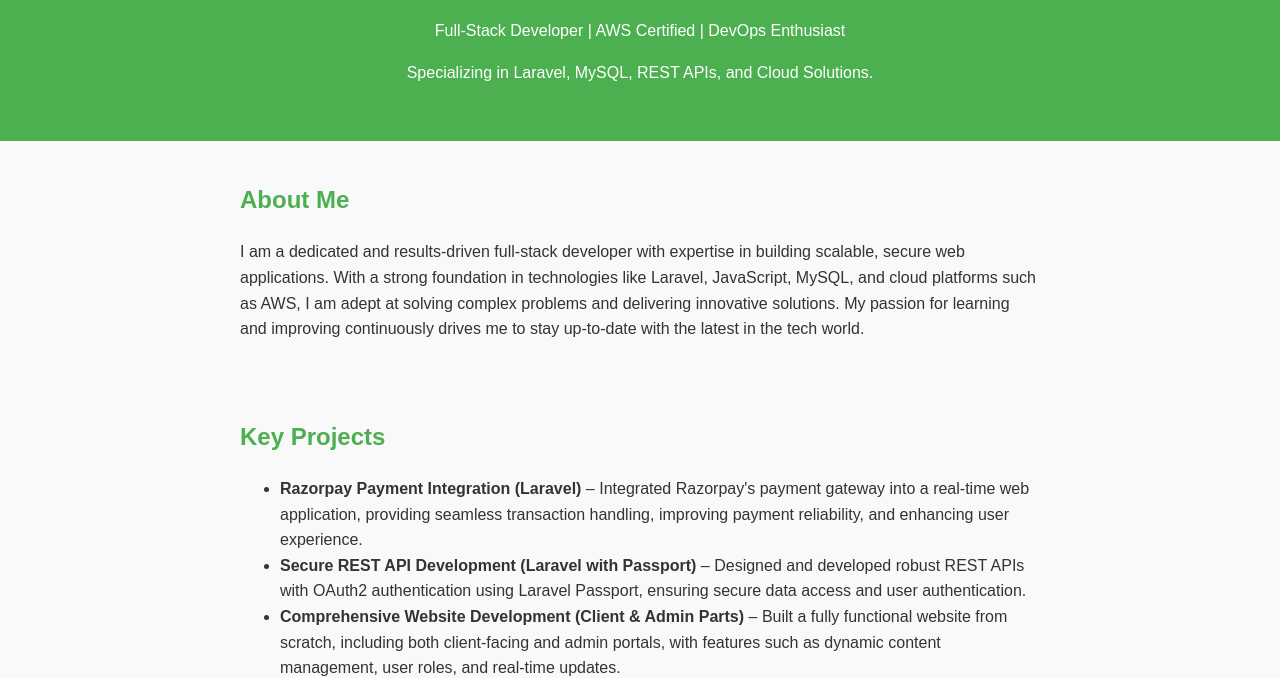
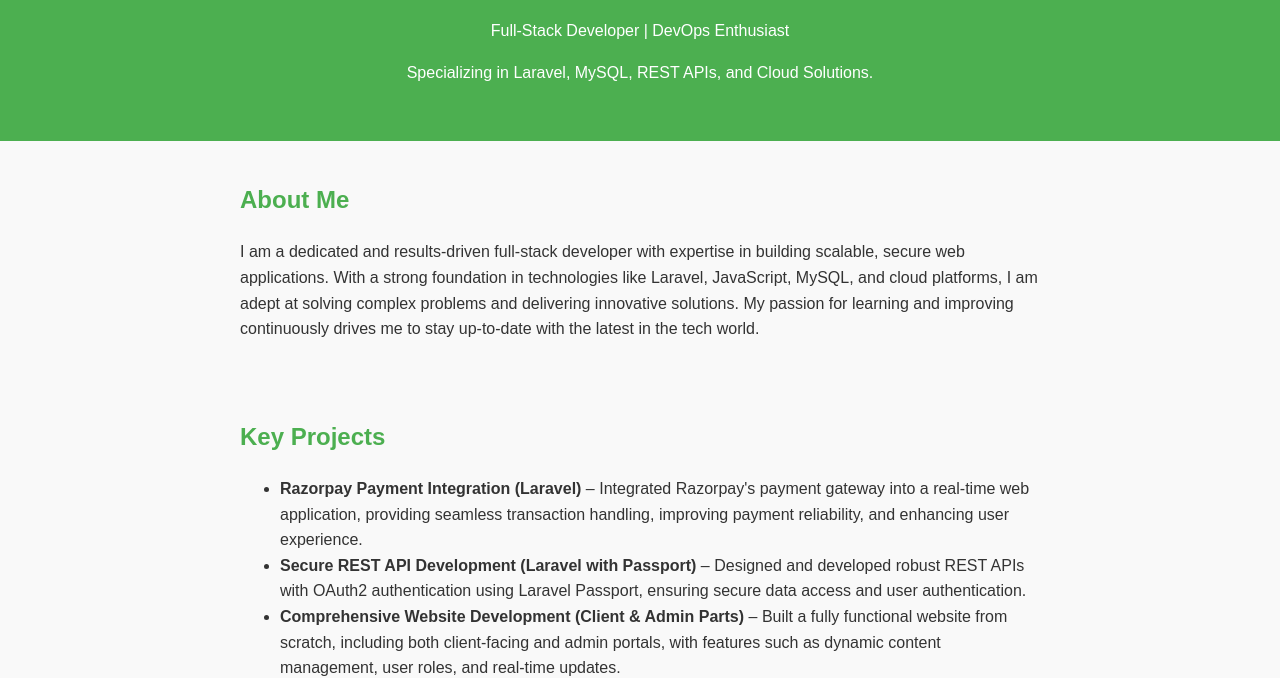
Before and after one commit to hardiksharma1998/hardiksharma1998.github.io, a plain HTML site: page index.html in a window 1280 px wide. Shown: the part 116-794 px from the top of the page. Drawn offline with Linux system fonts and the light colour scheme.

Commit message:
Update index.html

```diff
--- a/index.html
+++ b/index.html
@@ -9,13 +9,13 @@
 <body>
   <header>
     <h1>Hi, I'm Hardik Sharma</h1>
-    <p>Full-Stack Developer | AWS Certified | DevOps Enthusiast</p>
+    <p>Full-Stack Developer | DevOps Enthusiast</p>
     <p>Specializing in Laravel, MySQL, REST APIs, and Cloud Solutions.</p>
   </header>
 
   <section id="about">
     <h2>About Me</h2>
-    <p>I am a dedicated and results-driven full-stack developer with expertise in building scalable, secure web applications. With a strong foundation in technologies like Laravel, JavaScript, MySQL, and cloud platforms such as AWS, I am adept at solving complex problems and delivering innovative solutions. My passion for learning and improving continuously drives me to stay up-to-date with the latest in the tech world.</p>
+    <p>I am a dedicated and results-driven full-stack developer with expertise in building scalable, secure web applications. With a strong foundation in technologies like Laravel, JavaScript, MySQL, and cloud platforms, I am adept at solving complex problems and delivering innovative solutions. My passion for learning and improving continuously drives me to stay up-to-date with the latest in the tech world.</p>
   </section>
 
   <section id="projects">
```
